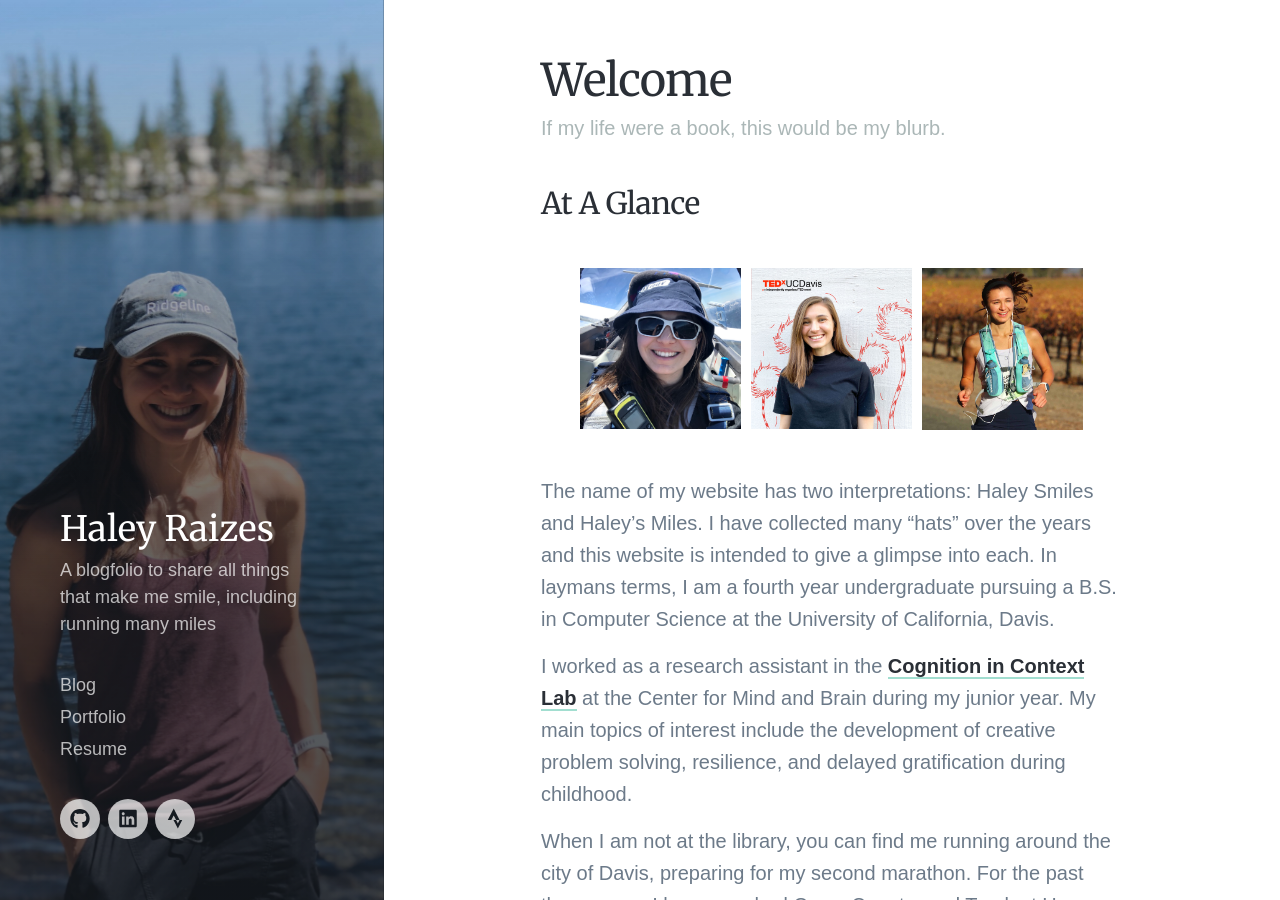
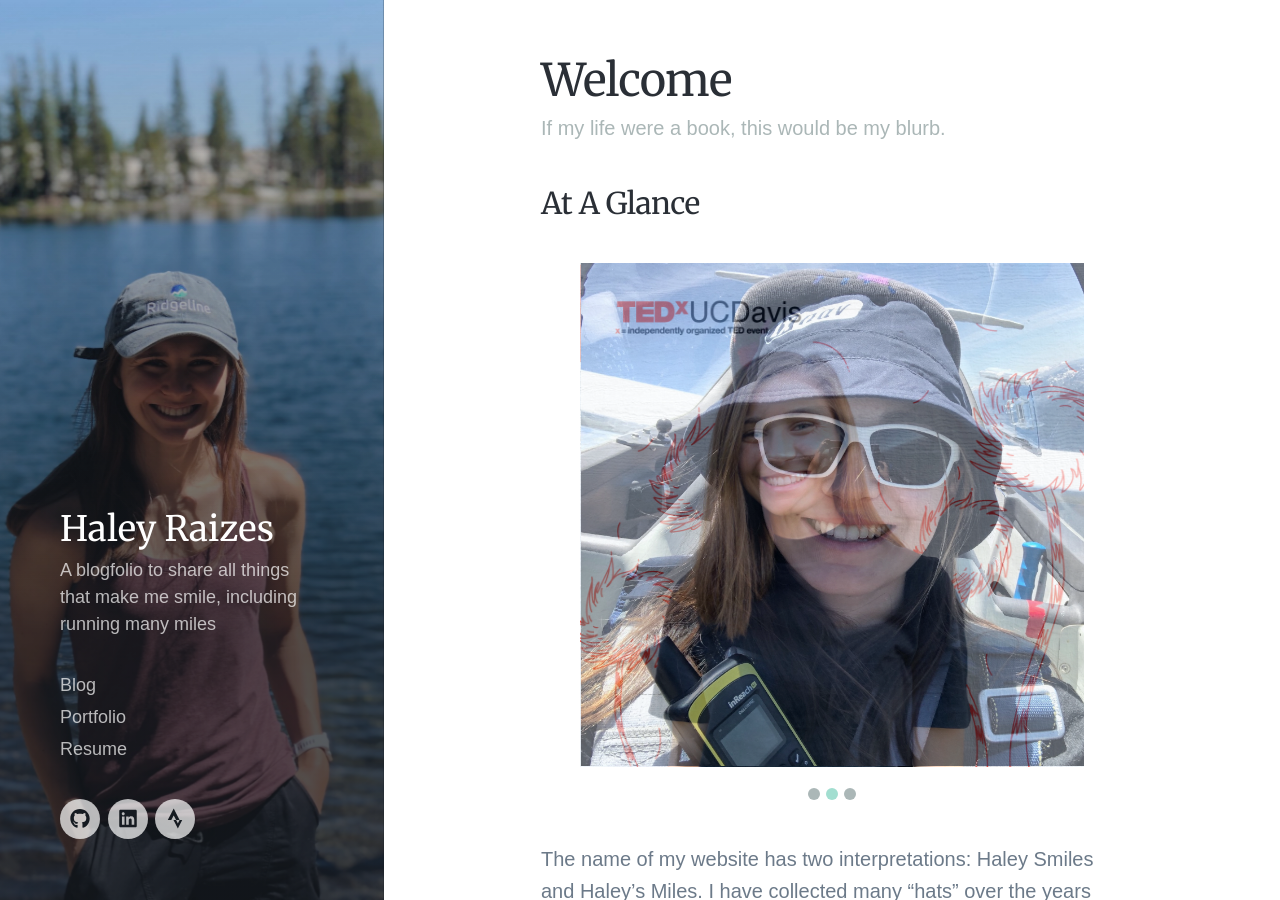
Before and after one commit to hraizes/hraizes.github.io, a Jekyll site: the page built from _pages/index.md, in a window 1280 px wide and 900 px high. Built offline with Jekyll 4.4.1, drawn with Linux system fonts in a browser that asks for light colours; nearby versions of some CDN libraries; some web fonts are replaced.

Commit message:
Change to image carasol

```diff
--- a/_pages/index.md
+++ b/_pages/index.md
@@ -7,7 +7,7 @@
 
 ### At A Glance
 
-<div class="gallery" data-columns="3">
+<div class="gallery" data-columns="1">
     <img src="/images/haley/haley-flight.jpg">
     <img src="/images/haley/haley-ted.jpg">
     <img src="/images/haley/haley-20-miles.jpg">
```
